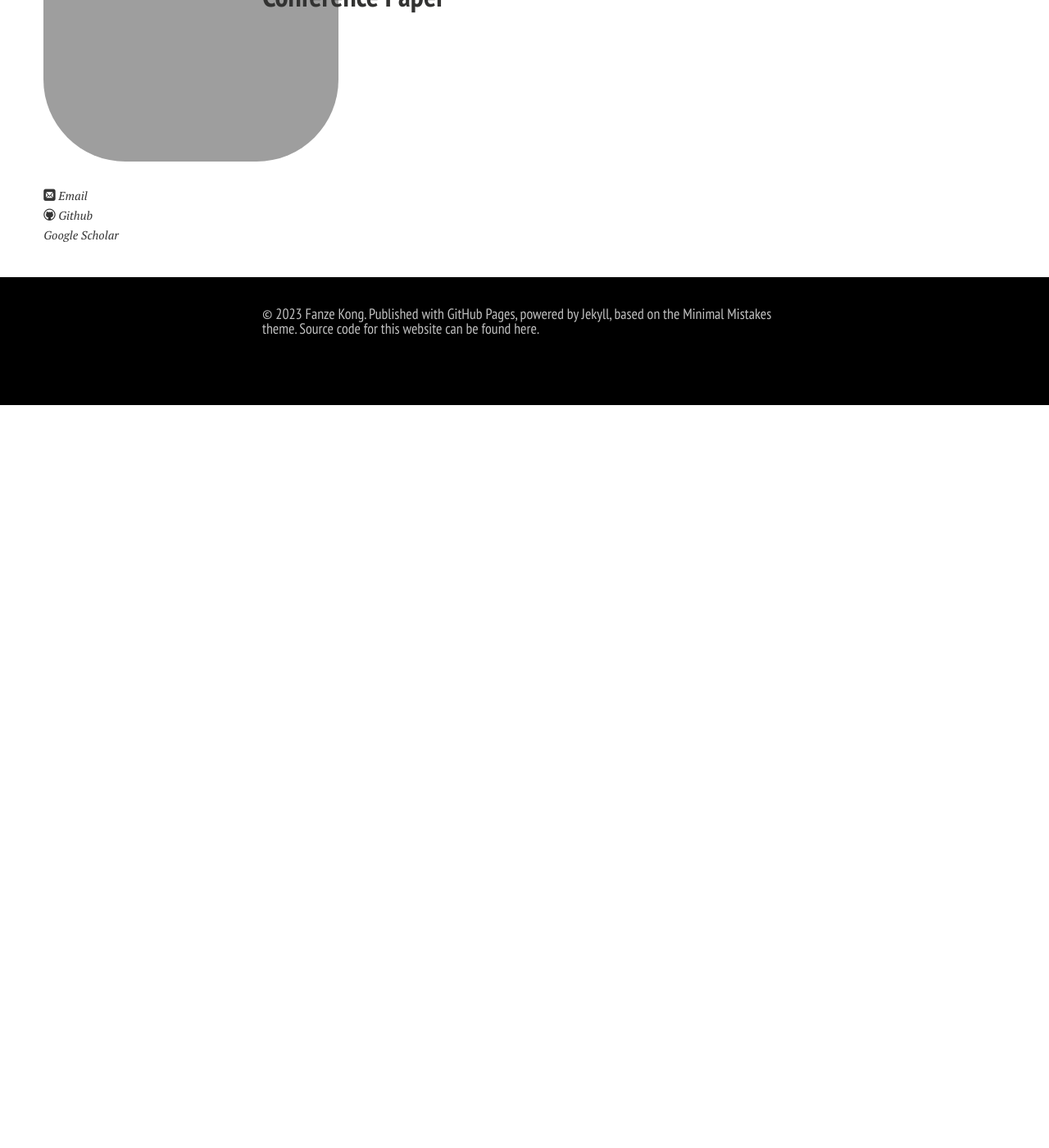
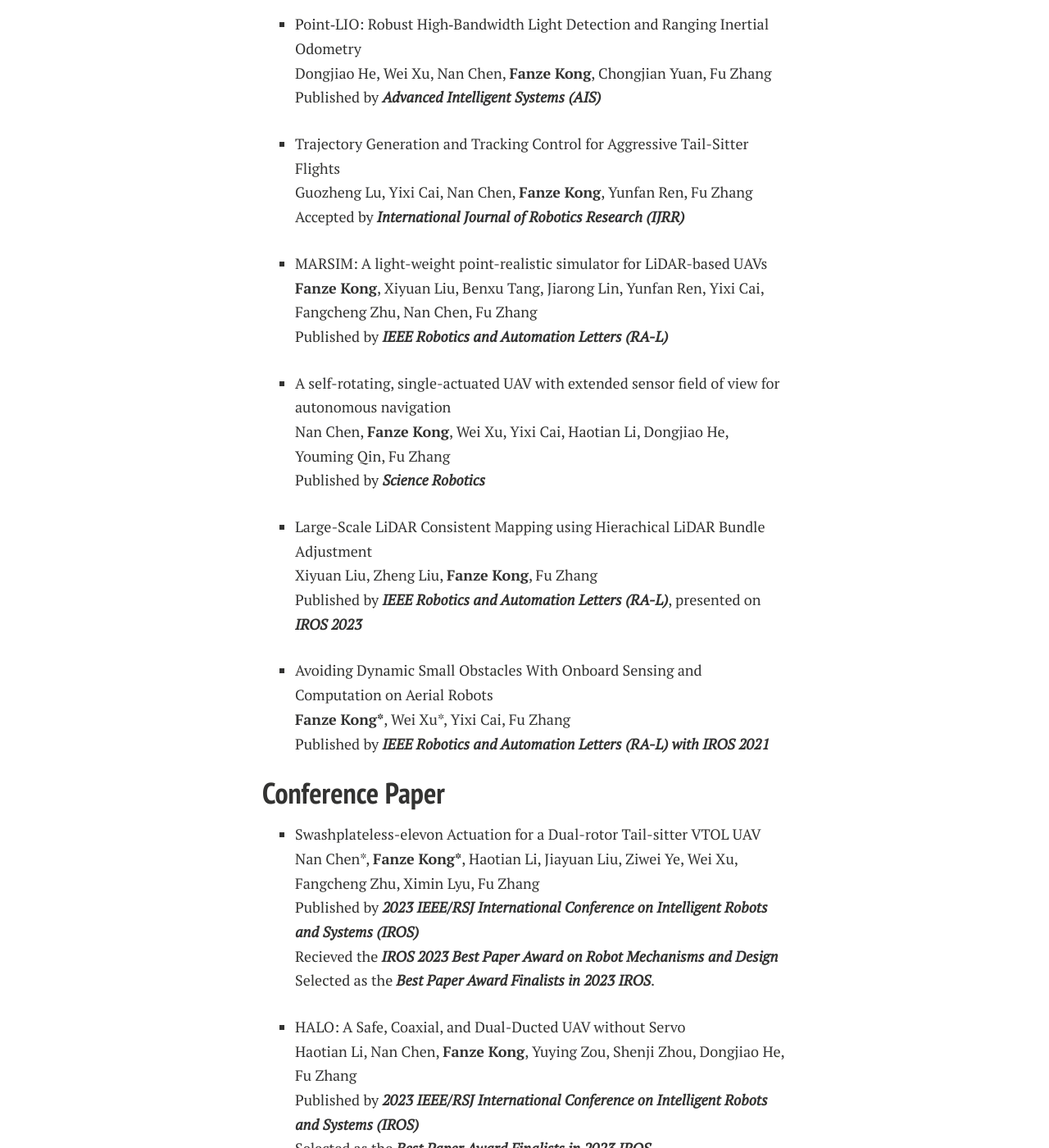
Before and after one commit to lawrence-cn/lawrence-cn.github.io, a Jekyll site: the page built from publications.md, in a window 1280 px wide and 1400 px high, scrolled down 391 px. Shown: the whole window at 82% size. Built offline with Jekyll 4.4.1, drawn with Linux system fonts in a browser that asks for light colours; nearby versions of some CDN libraries; comment, search, counter and statistics services are not loaded; a style sheet for code colours, icons or effects is not loaded; before the commit the page ends 900 px from its top, so only the background shows below that; some of the changed text lies outside the part shown.

Commit message:
add publication list

```diff
--- a/_config.yml
+++ b/_config.yml
@@ -24,7 +24,7 @@ owner:
 
 # Analytics and webmaster tools stuff goes here
 # https://search.google.com/search-console/ownership
-google_verify: "SkiyuGpJOKT74vv5GmXLvYXXDkXy4v8VWPtbelYz3Hs"
+# google_verify: "SkiyuGpJOKT74vv5GmXLvYXXDkXy4v8VWPtbelYz3Hs"
 
 # https://ssl.bing.com/webmaster/configure/verify/ownership Option 2 content= goes here
 # bing_verify: ""
--- a/_includes/author-bio.html
+++ b/_includes/author-bio.html
@@ -1,4 +1,4 @@
-<img src="{{ site.url }}/images/{{ site.owner.avatar }}" class="bio-photo" alt="{{ site.owner.name }} bio photo" width="360" height="480"></a>
+<!-- <img src="{{ site.url }}/images/{{ site.owner.avatar }}" class="bio-photo" alt="{{ site.owner.name }} bio photo" width="360" height="480"></a> -->
 
 <!-- <h4>{{ site.owner.name }}</h4> -->
 
--- a/publications.md
+++ b/publications.md
@@ -8,8 +8,56 @@ title: Publications
 
 ## Journal Paper
 
-- Occupancy Grid Mapping without Ray-Casting for High-resolution Sensors[[Preprint]](https://arxiv.org/pdf/2307.08493.pdf)[[Video]]()
-<br>Cai, Y.\*, **Kong F.\***, Ren Y., Zhu F., Lin J., & Zhang, F.
+- Occupancy Grid Mapping without Ray-Casting for High-resolution Sensors[[Preprint]](https://arxiv.org/pdf/2307.08493.pdf)[[Video]](https://www.youtube.com/watch?v=m5QQPbkYYnA)
+<br>Yixi Cai\*, **Fanze Kong\***, Yunfan Ren, Fangcheng Zhu, Jiarong Lin, Fu Zhang
 <br>Accepted by ***IEEE Transactions on Robotics (TRO)***
 
+- Point‐LIO: Robust High‐Bandwidth Light Detection and Ranging Inertial Odometry
+<br>Dongjiao He, Wei Xu, Nan Chen, **Fanze Kong**, Chongjian Yuan, Fu Zhang
+<br>Published by ***Advanced Intelligent Systems (AIS)***
+
+- Trajectory Generation and Tracking Control for Aggressive Tail-Sitter Flights
+<br>Guozheng Lu, Yixi Cai, Nan Chen, **Fanze Kong**, Yunfan Ren, Fu Zhang
+<br>Accepted by ***International Journal of Robotics Research (IJRR)***
+
+- MARSIM: A light-weight point-realistic simulator for LiDAR-based UAVs
+<br>**Fanze Kong**, Xiyuan Liu, Benxu Tang, Jiarong Lin, Yunfan Ren, Yixi Cai, Fangcheng Zhu, Nan Chen, Fu Zhang
+<br>Published by ***IEEE Robotics and Automation Letters (RA-L)***
+
+- A self-rotating, single-actuated UAV with extended sensor field of view for autonomous navigation
+<br>Nan Chen, **Fanze Kong**, Wei Xu, Yixi Cai, Haotian Li, Dongjiao He, Youming Qin, Fu Zhang
+<br>Published by ***Science Robotics***
+
+- Large-Scale LiDAR Consistent Mapping using Hierachical LiDAR Bundle Adjustment
+<br>Xiyuan Liu, Zheng Liu, **Fanze Kong**, Fu Zhang
+<br>Published by ***IEEE Robotics and Automation Letters (RA-L)***, presented on ***IROS 2023***
+
+- Avoiding Dynamic Small Obstacles With Onboard Sensing and Computation on Aerial Robots
+<br>**Fanze Kong\***, Wei Xu\*, Yixi Cai, Fu Zhang
+<br>Published by ***IEEE Robotics and Automation Letters (RA-L) with IROS 2021***
+
 ## Conference Paper
+
+- Swashplateless-elevon Actuation for a Dual-rotor Tail-sitter VTOL UAV
+<br>Nan Chen\*, **Fanze Kong\***, Haotian Li, Jiayuan Liu, Ziwei Ye, Wei Xu, Fangcheng Zhu, Ximin Lyu, Fu Zhang
+<br>Published by ***2023 IEEE/RSJ International Conference on Intelligent Robots and Systems (IROS)***
+<br>Recieved the ***IROS 2023 Best Paper Award on Robot Mechanisms and Design***
+<br>Selected as the ***Best Paper Award Finalists in 2023 IROS***.
+
+
+- HALO: A Safe, Coaxial, and Dual-Ducted UAV without Servo
+<br>Haotian Li, Nan Chen, **Fanze Kong**, Yuying Zou, Shenji Zhou, Dongjiao He, Fu Zhang
+<br>Published by ***2023 IEEE/RSJ International Conference on Intelligent Robots and Systems (IROS)***
+<br>Selected as the ***Best Paper Award Finalists in 2023 IROS***.
+
+- Decentralized Swarm Trajectory Generation for LiDAR-based Aerial Tracking in Cluttered Environments
+<br>Longji Yin, Fangcheng Zhu, Yunfan Ren, **Fanze Kong**, Fu Zhang
+<br>Published by ***2023 IEEE/RSJ International Conference on Intelligent Robots and Systems (IROS)***, B
+
+- Bubble Explorer: Fast UAV Exploration in Large-Scale and Cluttered 3D-Environments using Occlusion-Free Spheres
+<br>Benxu Tang, Yunfan Ren, Fangcheng Zhu, Rui He, Siqi Liang, **Fanze Kong**, Fu Zhang
+<br>Published by ***2023 IEEE/RSJ International Conference on Intelligent Robots and Systems (IROS)***
+
+- Decentralized LiDAR-inertial Swarm Odometry
+<br>Fangcheng Zhu, Yunfan Ren, **Fanze Kong**, Huajie Wu, Siqi Liang, Nan Chen, Wei Xu, Fu Zhang
+<br>Published by ***2023 International Conference on Robotics and Automation (ICRA)***
```
Also changed, not shown: index.md (+2 -1 lines).
